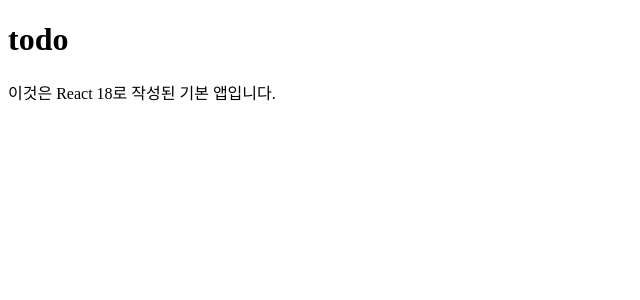
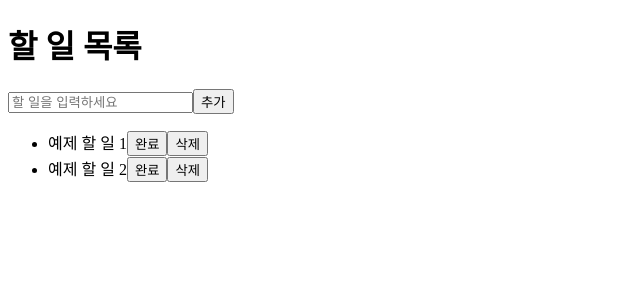
Before and after one commit to sugoring/react-todo-list-precourse, a React (Vite) app: page / in a window 1280 px wide. Shown: the top 300 px of the page, without its empty margins (0-640 px from the left). Built offline with nearby package versions, Linux system fonts and the light colour scheme.

Commit message:
feat: 기본 할 일 목록 UI 구조 추가
- 할 일 입력 폼 추가
- 할 일 목록 표시를 위한 기본 UI 구성
- 각 할 일 항목에 완료 및 삭제 버튼 추가

```diff
--- a/src/main.jsx
+++ b/src/main.jsx
@@ -1,10 +1,31 @@
+// src/main.jsx
 import React from "react";
 
 const Main = () => {
   return (
     <div>
-      <h1>todo</h1>
-      <p>이것은 React 18로 작성된 기본 앱입니다.</p>
+      <h1>할 일 목록</h1>
+
+      {/* 할 일 입력 폼 */}
+      <form>
+        <input type="text" placeholder="할 일을 입력하세요" />
+        <button type="submit">추가</button>
+      </form>
+
+      {/* 할 일 목록 표시 */}
+      <ul>
+        {/* 할 일 항목 */}
+        <li>
+          <span>예제 할 일 1</span>
+          <button>완료</button>
+          <button>삭제</button>
+        </li>
+        <li>
+          <span>예제 할 일 2</span>
+          <button>완료</button>
+          <button>삭제</button>
+        </li>
+      </ul>
     </div>
   );
 };
```
